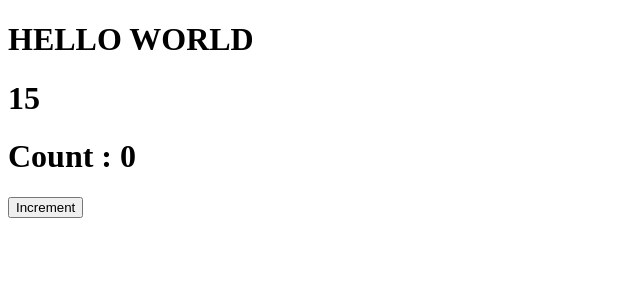
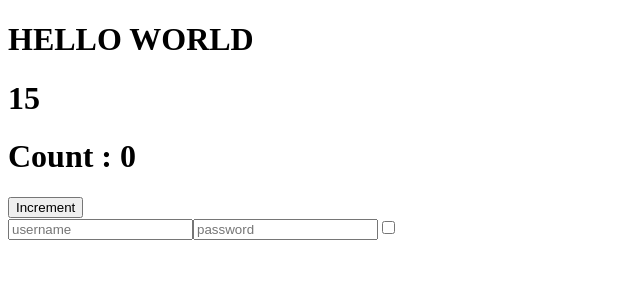
Before and after one commit to JennyPersichini/react-exercises, a React (Create React App) app in the folder react-exercises/: page / in a window 1280 px wide. Shown: the top 300 px of the page, without its empty margins (0-640 px from the left). Built offline with nearby package versions, Linux system fonts and the light colour scheme.

Commit message:
complete useState02

```diff
--- a/react-exercises/src/App.js
+++ b/react-exercises/src/App.js
@@ -2,6 +2,7 @@ import React from "react";
 import { Welcome } from './Welcome';
 import { Sum } from './Sum';
 import { ClickCounter } from "./ClickCounter";
+import { LoginForm } from "./Login";
 
 export default class App extends React.Component {
 
@@ -20,6 +21,7 @@ handleLenguageChange = (event) => {
         <Welcome />
         <Sum />
         <ClickCounter />
+        <LoginForm />
       </>
     );
   }
--- a/react-exercises/src/Login.js
+++ b/react-exercises/src/Login.js
@@ -1,41 +1,26 @@
-import React from 'react';
-import ReactDOM from 'react-dom';
+import { useState } from 'react';
 
-const root = ReactDOM.createRoot(document.querySelector('#root'))
-export default class Login extends React.Component {
-    state = {
-        username: "",
-        password: "",
+
+export function LoginForm() {
+    const [data, setData] = useState({
+        username: '',
+        password: '',
         remember: false
+    })
+
+    function handleInputChange(event) {
+        const { name, type, value, checked } = event.target
+
+        setData({
+            [name]: type === 'checkbox' ? checked : value
+        })
     }
 
-    handleUsernameInputChange = (event) => {
-        this.setState({username: event.target.value})
-    }
-
-    handlePasswordInputChange = (event) => {
-        this.setState({password: event.target.value})
-    }
-
-    handleRememberInputChange = (event) => {
-        this.setState({remember: event.target.checked})
-    }
-
-    loginButtonClick = () => {
-        this.props.onLogin(this.state)
-    }
-
-    render() {
         return (
             <div>
-                <input name='username' placeholder='username' value={this.state.username} onChange={this.handleUsernameInputChange}/>
-                <input name='password' placeholder='password' type='password' value={this.state.password} onChange={this.handlePasswordInputChange}/>
-                <input name='remember' type='checkbox' checked={this.state.remember} onChange={this.handleRememberInputChange}/>
-
-                <button data-testid="login" disabled = {!this.state.username || !this.state.password} onClick={this.loginButtonClick} style={{backgroundColor: this.state.password.length < 8 ? 'red' : 'green'}}>LogIn!!</button>
+                <input onChange={handleInputChange} value={data.username} name='username' placeholder='username'/>
+                <input onChange={handleInputChange} value={data.password} type='password' name='password' placeholder='password'/>
+                <input onChange={handleInputChange} value={data.remember} type='checkbox'/>
             </div>
         )
-    }
 }
-
-root.render(<Login />)
```
